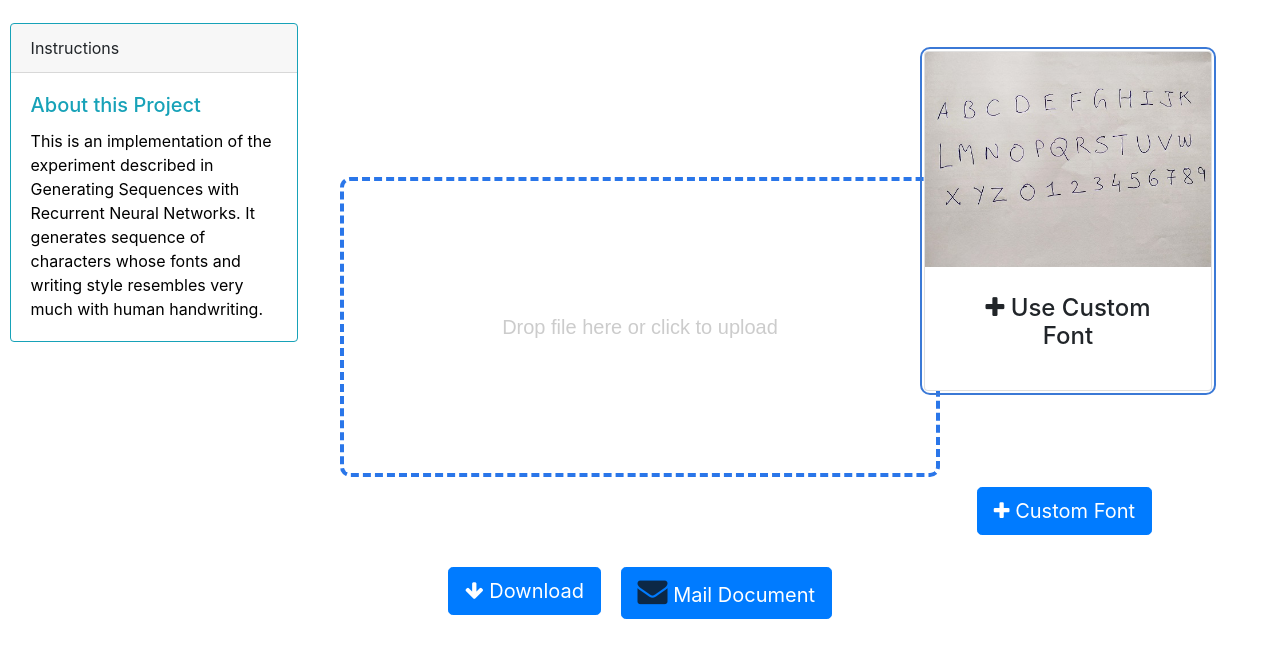
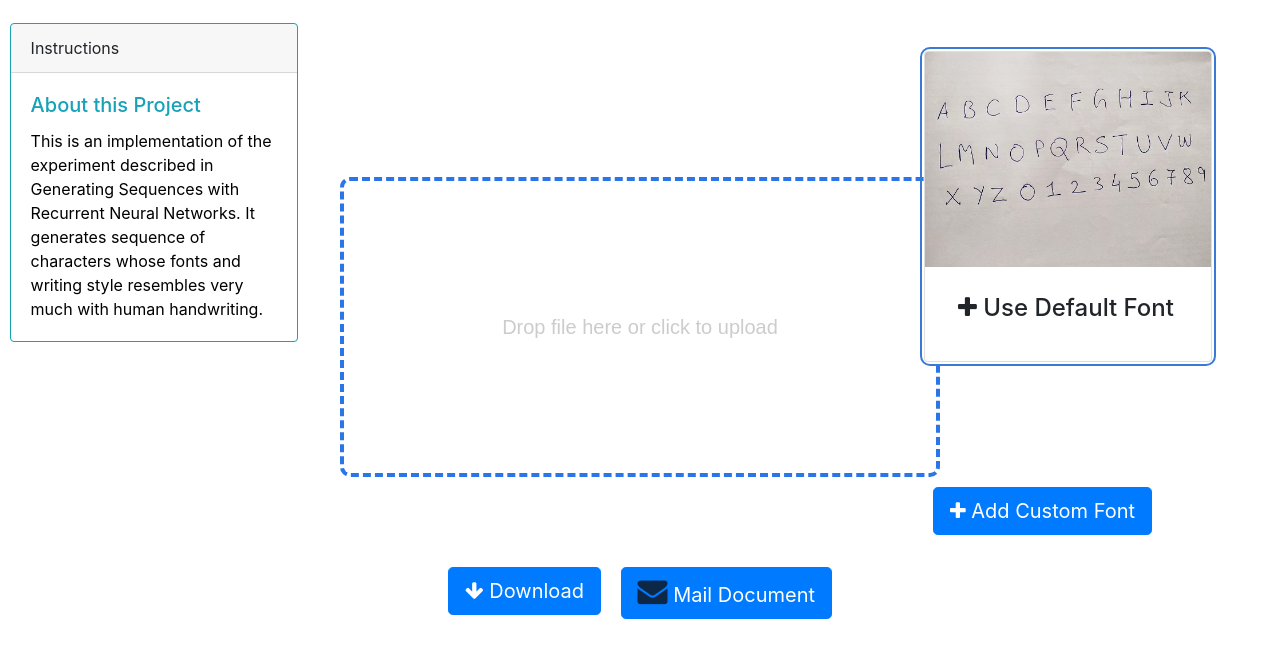
Before and after one commit to mandy1612/sdp_frontend, a plain HTML site: page getstarted.html in a window 1280 px wide. Shown: the part 73-730 px from the top of the page. Drawn offline with nearby package versions, Linux system fonts and the light colour scheme.

Commit message:
init html commit

```diff
--- a/getstarted.html
+++ b/getstarted.html
@@ -99,14 +99,14 @@
 
                         <!-- Card Action -->
                         <a href="# " class="btn ">
-                            <h4 class="card-title "><i class="fa fa-plus "></i> Use Custom Font</h4>
+                            <h4 class="card-title "><i class="fa fa-plus "></i> Use Default Font</h4>
                         </a>
                     </div>
                 </div>
             </div>
 
             <div class="add-font ">
-                <button class="btn btn-primary btn-lg "> <i class="fa fa-plus "></i> Custom Font</button>
+                <button class="btn btn-primary btn-lg "> <i class="fa fa-plus "></i> Add Custom Font</button>
             </div>
         </div>
     </div>
```
